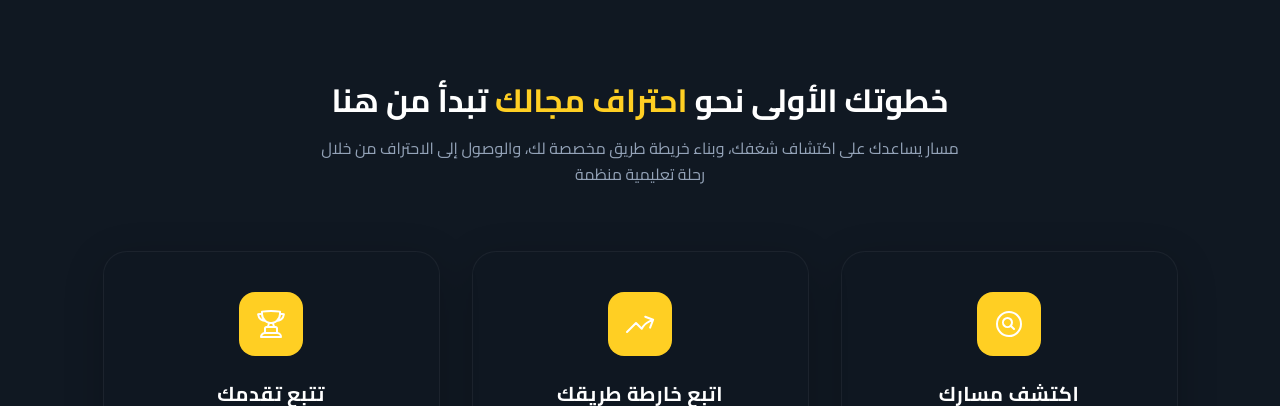
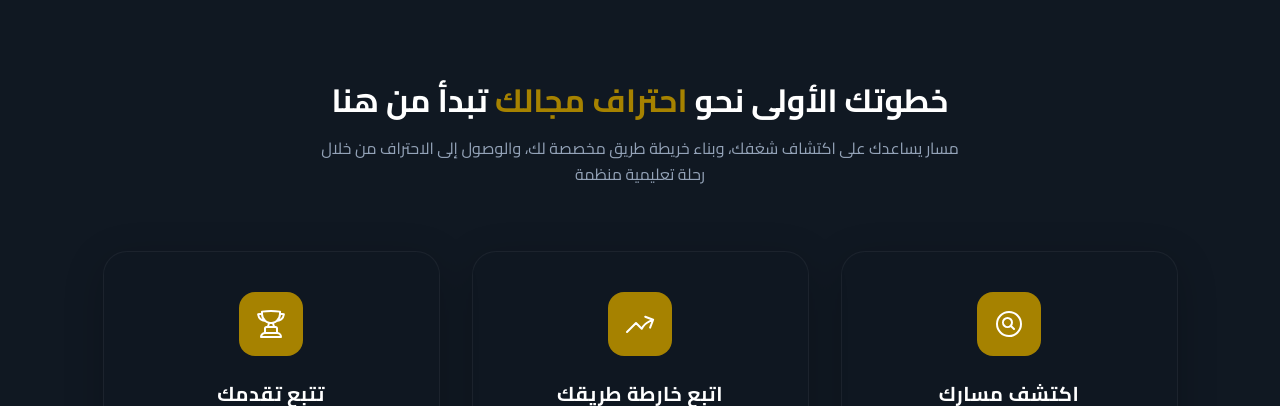
Before and after one commit to themasar/Masar, a React (Vite) app in the folder masar-app/: page / in a window 1280 px wide. Shown: the part 820-1226 px from the top of the page. Built offline with nearby package versions, Linux system fonts and the light colour scheme; no server answers.

Commit message:
style: update FeaturesCards color scheme

```diff
--- a/masar-app/src/components/FeaturesCards.jsx
+++ b/masar-app/src/components/FeaturesCards.jsx
@@ -50,7 +50,7 @@ const FeaturesCards = ({ onStartJourney }) => {
           className="text-center mb-16"
         >
           <h2 className="text-2xl md:text-3xl lg:text-[32px] font-bold text-white mb-4">
-            خطوتك الأولى نحو <span className="text-[#FFCF23] font-bold">احتراف مجالك</span> تبدأ من هنا
+            خطوتك الأولى نحو <span className="text-[#A68200] font-bold">احتراف مجالك</span> تبدأ من هنا
           </h2>
           <p className="text-[#94A3B8] text-base max-w-[650px] mx-auto leading-relaxed">
             مسار يساعدك على اكتشاف شغفك، وبناء خريطة طريق مخصصة لك، والوصول إلى الاحتراف من خلال رحلة تعليمية منظمة
@@ -76,7 +76,7 @@ const FeaturesCards = ({ onStartJourney }) => {
                 boxShadow: '0 10px 40px rgba(0,0,0,0.2)'
               }}
               onMouseEnter={e => {
-                e.currentTarget.style.borderColor = '#FFCF23';
+                e.currentTarget.style.borderColor = '#A68200';
                 e.currentTarget.style.boxShadow = '0 10px 40px rgba(255,207,35,0.15)';
               }}
               onMouseLeave={e => {
@@ -85,11 +85,11 @@ const FeaturesCards = ({ onStartJourney }) => {
               }}
             >
               {/* Animated subtle tech line */}
-              <div className="absolute bottom-0 left-0 w-full h-[1px] bg-gradient-to-r from-transparent via-[#FFCF23] to-transparent opacity-0 group-hover:opacity-100 transition-opacity duration-300" />
+              <div className="absolute bottom-0 left-0 w-full h-[1px] bg-gradient-to-r from-transparent via-[#A68200] to-transparent opacity-0 group-hover:opacity-100 transition-opacity duration-300" />
 
               <div
                 className="w-16 h-16 rounded-2xl flex items-center justify-center mb-6 transition-transform duration-500 group-hover:rotate-12 group-hover:scale-110"
-                style={{ background: '#FFCF23', color: '#FFFFFF' }}
+                style={{ background: '#A68200', color: '#FFFFFF' }}
               >
                 {card.icon}
               </div>
```
